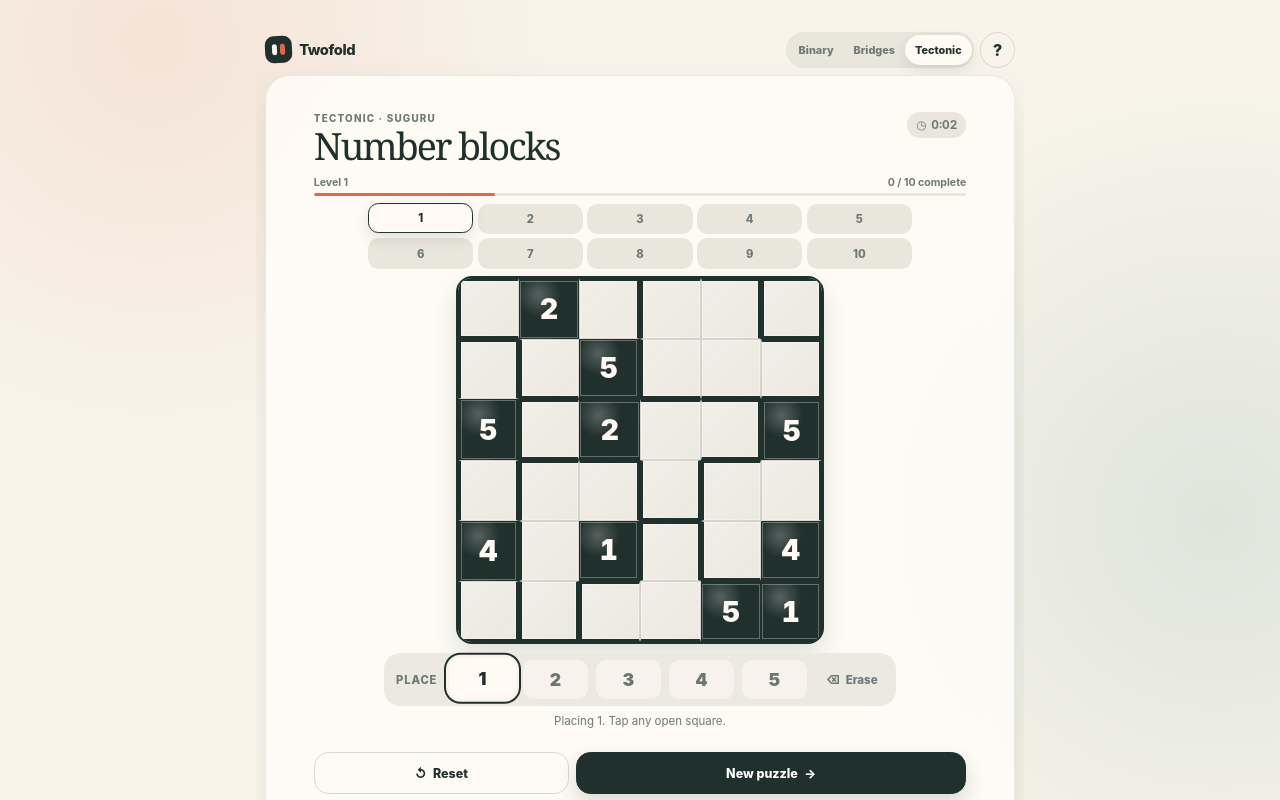
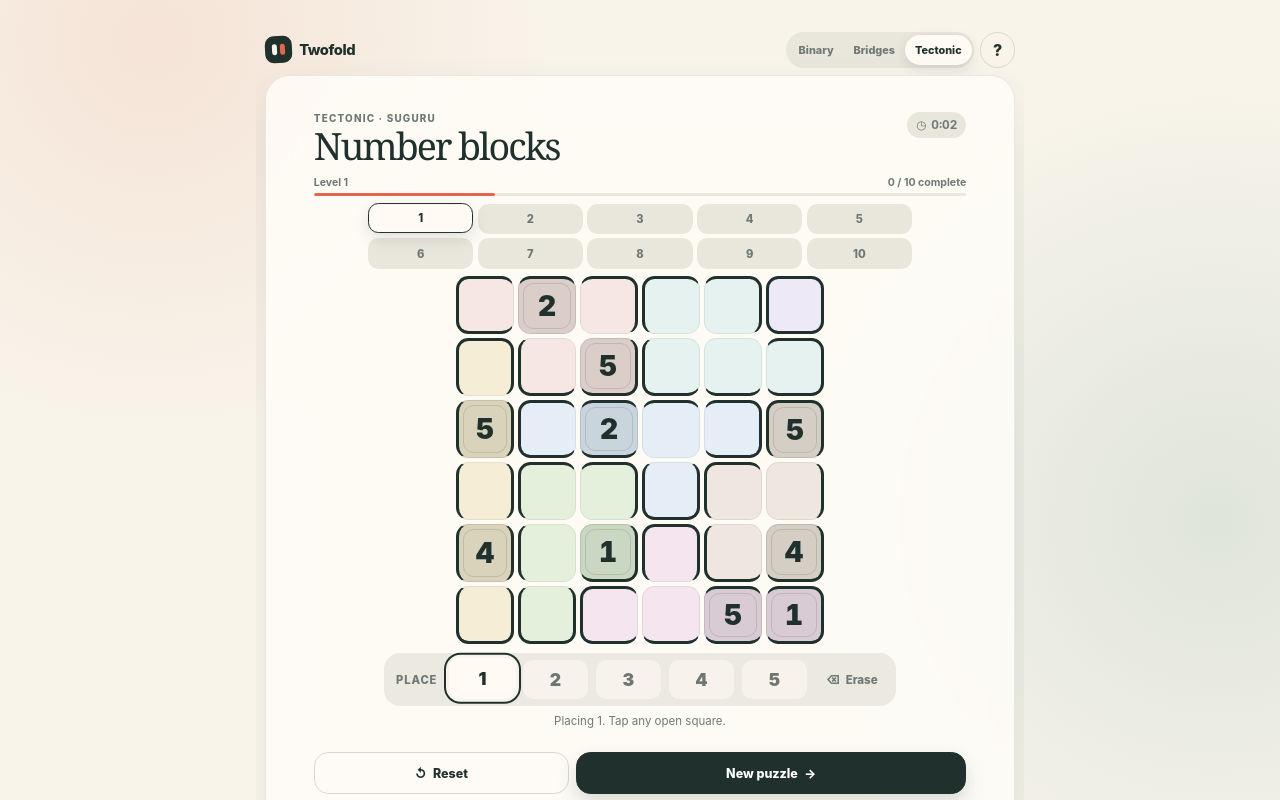
Before and after one commit to JPorry/quiz, a React (Vite) app: page / in a window 1280 px wide. Both pictures are taken after a click on the tab "Tectonic". Built offline with nearby package versions, Linux system fonts and the light colour scheme.

Commit message:
Flatten Tectonic board styling

```diff
--- a/src/App.css
+++ b/src/App.css
@@ -503,13 +503,10 @@ h1 {
 .tectonic-grid {
   display: grid;
   grid-template-columns: repeat(var(--tectonic-width), 1fr);
+  gap: clamp(0.13rem, 0.65vw, 0.26rem);
   width: min(100%, 27rem, 46vh);
   margin: 0 auto;
-  overflow: hidden;
-  background: var(--ink);
-  border: 2px solid var(--ink);
-  border-radius: 1rem;
-  box-shadow: 0 0.75rem 1.5rem rgb(32 47 44 / 13%);
+  background: transparent;
   touch-action: manipulation;
 }
 
@@ -523,12 +520,10 @@ h1 {
   font-size: clamp(1.15rem, 6vw, 1.75rem);
   font-variant-numeric: tabular-nums;
   font-weight: 900;
-  background:
-    radial-gradient(circle at 28% 22%, rgb(255 255 255 / 58%), transparent 34%),
-    #f5f0e7;
-  border: 1px solid rgb(32 47 44 / 12%);
-  border-radius: 0;
-  box-shadow: inset 0 0 0 1px rgb(255 255 255 / 30%);
+  background: var(--region-bg, #ece9e0);
+  border: 1px solid rgb(32 47 44 / 8%);
+  border-radius: clamp(0.42rem, 1.8vw, 0.78rem);
+  box-shadow: none;
   aspect-ratio: 1;
   place-items: center;
   touch-action: manipulation;
@@ -539,21 +534,27 @@ h1 {
 }
 
 .tectonic-cell:not(:disabled):active {
-  transform: scale(0.94);
+  transform: scale(0.92);
 }
 
 .tectonic-cell:empty {
-  background:
-    linear-gradient(135deg, rgb(255 255 255 / 24%), transparent),
-    #ece9e0;
+  background: color-mix(in srgb, var(--region-bg, #ece9e0) 74%, white);
 }
 
 .tectonic-cell.given {
-  color: #fffaf4;
+  color: var(--ink);
   cursor: default;
-  background:
-    radial-gradient(circle at 32% 24%, rgb(255 255 255 / 24%), transparent 38%),
-    var(--ink);
+  background: color-mix(in srgb, var(--region-bg, #ece9e0) 86%, var(--ink) 14%);
+  box-shadow: inset 0 0 0 999px rgb(255 255 255 / 12%);
+}
+
+.tectonic-cell.given::after {
+  position: absolute;
+  inset: clamp(0.12rem, 0.7vw, 0.25rem);
+  border: 1px solid rgb(32 47 44 / 14%);
+  border-radius: calc(clamp(0.42rem, 1.8vw, 0.78rem) - 0.12rem);
+  content: '';
+  pointer-events: none;
 }
 
 .tectonic-cell.invalid {
@@ -564,19 +565,23 @@ h1 {
 }
 
 .tectonic-cell.region-top {
-  border-top: 3px solid var(--ink);
+  border-top-color: var(--ink);
+  border-top-width: 3px;
 }
 
 .tectonic-cell.region-right {
-  border-right: 3px solid var(--ink);
+  border-right-color: var(--ink);
+  border-right-width: 3px;
 }
 
 .tectonic-cell.region-bottom {
-  border-bottom: 3px solid var(--ink);
+  border-bottom-color: var(--ink);
+  border-bottom-width: 3px;
 }
 
 .tectonic-cell.region-left {
-  border-left: 3px solid var(--ink);
+  border-left-color: var(--ink);
+  border-left-width: 3px;
 }
 
 .tectonic-grid.is-complete .tectonic-cell {
--- a/src/App.jsx
+++ b/src/App.jsx
@@ -21,6 +21,16 @@ import './App.css'
 const BINARY_COMPLETED_STORAGE_KEY = 'twofold.completedLevels'
 const HASHI_COMPLETED_STORAGE_KEY = 'twofold.hashi.completedLevels'
 const TECTONIC_COMPLETED_STORAGE_KEY = 'twofold.tectonic.completedLevels'
+const TECTONIC_REGION_COLORS = [
+  '#f4dfd8',
+  '#dceee9',
+  '#e7e1f3',
+  '#f2e7c8',
+  '#dce8f4',
+  '#eadfd4',
+  '#dcebd0',
+  '#f0dce8',
+]
 
 function clamp(value, min, max) {
   return Math.min(Math.max(value, min), max)
@@ -1017,6 +1027,13 @@ function TectonicGame({ showRules }) {
                 role="gridcell"
                 key={`${rowIndex}-${columnIndex}`}
                 disabled={isGiven || isComplete}
+                style={{
+                  '--region-bg':
+                    TECTONIC_REGION_COLORS[
+                      level.regionGrid[rowIndex][columnIndex] %
+                        TECTONIC_REGION_COLORS.length
+                    ],
+                }}
                 aria-label={`Row ${rowIndex + 1}, column ${columnIndex + 1}: ${
                   value === null ? 'empty' : value
                 }${isGiven ? ', fixed' : ''}${isInvalid ? ', rule conflict' : ''}`}
```
